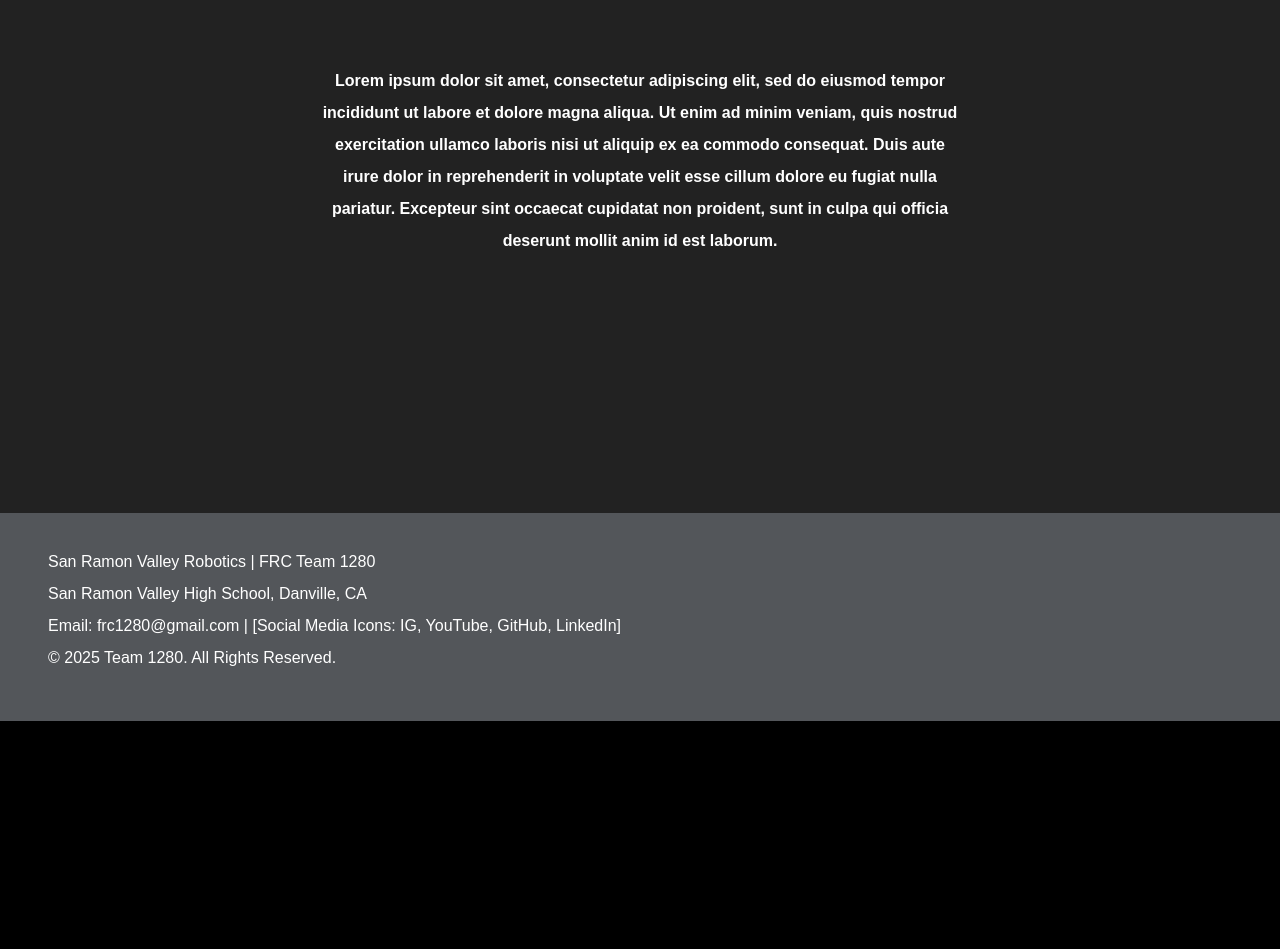
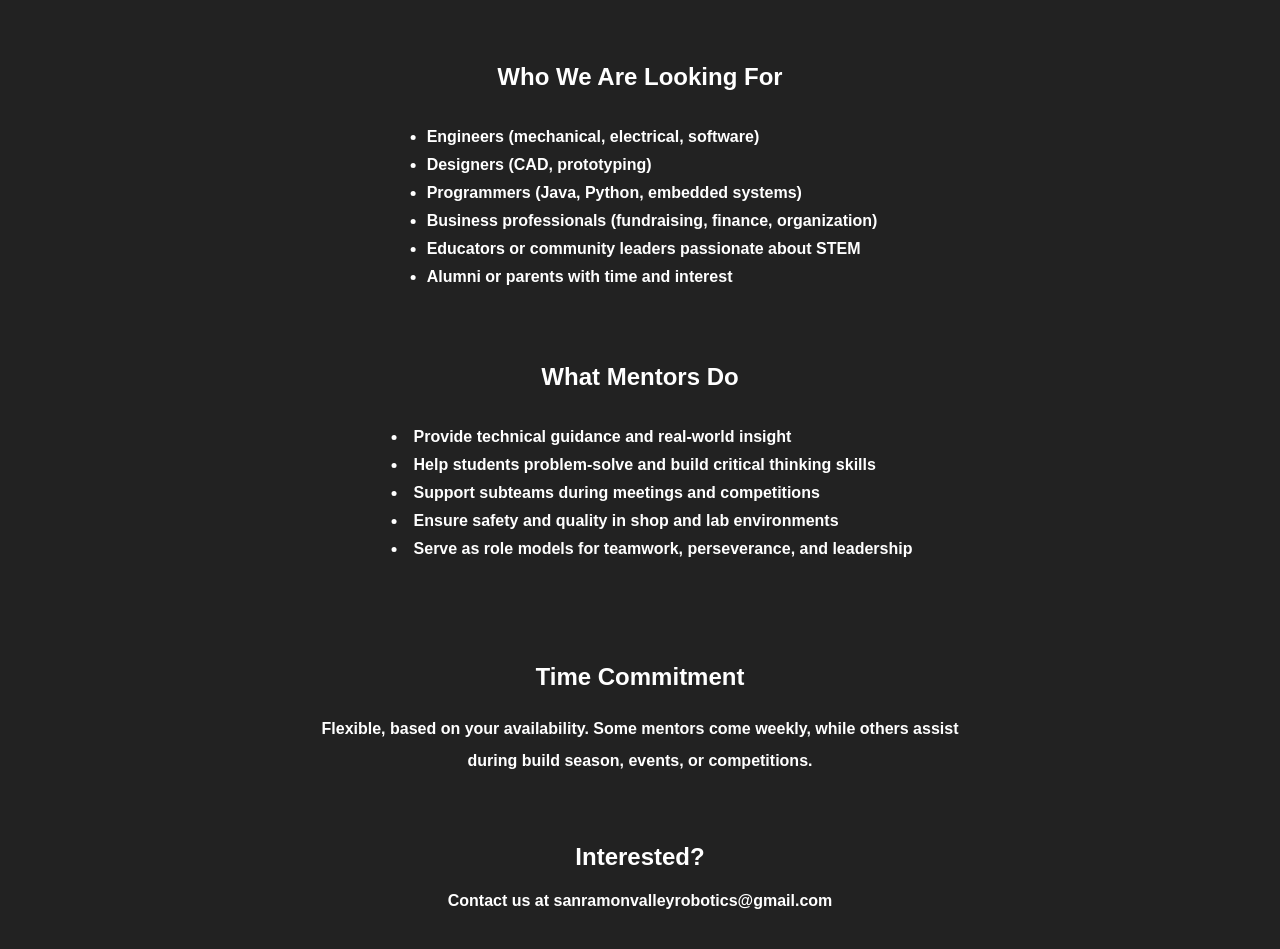
Before and after one commit to Team-1280/1280-website, a React (Vite) app in the folder app/: page /Join in a window 1280 px wide. Shown: the part 1423-2372 px from the top of the page. Before the commit the page ends 2144 px from the top, so only its background shows below. Built offline with nearby package versions, Linux system fonts and the light colour scheme.

Commit message:
mentor interest finished

```diff
--- a/app/src/pages/Join.jsx
+++ b/app/src/pages/Join.jsx
@@ -7,6 +7,9 @@ const Join = () => (
                 <div className='top-opacity'>
                     <div className='top-heading'>
                         Interested? Join Our Team!
+                    </div>
+                    <div className='top-subheading'>
+                        Team 1280 – the Ragin’ C’ Biscuits – is always looking for passionate students and dedicated mentors who want to learn, build, and make a difference. Whether you're interested in engineering, programming, media, business, or outreach, there's a place for you on our team.
                     </div>
                 </div>
             </div>
@@ -34,16 +37,64 @@ const Join = () => (
         </section>
         <section>
             <div className='black-background'>
-                <div className='mid-heading'>
-                    Want to be a Mentor?
+                <div className='split-mentor-reqs'>
+                    <div className='mid-heading'>
+                        Want to be a Mentor?
+                    </div>
+                    <div className="looking-for-heading">
+                        Who We Are Looking For
+                    </div>
+                    <div className='mid-text'>
+                        <ul>
+                            <li>
+                            Engineers (mechanical, electrical, software)
+                            </li>
+                            <li>
+                            Designers (CAD, prototyping)
+                            </li>
+                            <li>
+                            Programmers (Java, Python, embedded systems)
+                            </li>
+                            <li>
+                            Business professionals (fundraising, finance, organization)
+                            </li>
+                            <li>
+                            Educators or community leaders passionate about STEM
+                            </li>
+                            <li>
+                            Alumni or parents with time and interest
+                            </li>
+                        </ul>
+                    </div>
+                    <div className='mentors-do-heading'>
+                        What Mentors Do
+                    </div>
+                    <div className='mentors-do-bullets'>
+                        <ul>
+                            <li>Provide technical guidance and real-world insight</li>
+                            <li>Help students problem-solve and build critical thinking skills</li>
+                            <li>Support subteams during meetings and competitions</li>
+                            <li>Ensure safety and quality in shop and lab environments</li>
+                            <li>Serve as role models for teamwork, perseverance, and leadership</li>
+                        </ul>
+                    </div>
                 </div>
-                <div className='mid-text'>
-                    Lorem ipsum dolor sit amet, consectetur adipiscing elit, sed do eiusmod tempor incididunt ut labore et dolore magna aliqua.
-                    Ut enim ad minim veniam, quis nostrud exercitation ullamco laboris nisi ut aliquip ex ea commodo consequat.
-                    Duis aute irure dolor in reprehenderit in voluptate velit esse cillum dolore eu fugiat nulla pariatur.
-                    Excepteur sint occaecat cupidatat non proident, sunt in culpa qui officia deserunt mollit anim id est laborum.
+                <div className='commitment-mentor-heading'>
+                    Time Commitment
+                </div>
+                <div className='commitment-mentor-text'>
+                    Flexible, based on your availability. Some mentors come weekly, while others assist during build season, events, or competitions.
+                </div>
+                <div className='interested-mentor-heading'>
+                    Interested?
+                </div>
+                <div className='interested-mentor-text'>
+                    Contact us at sanramonvalleyrobotics@gmail.com
                 </div>
             </div>
+        </section>
+        <section>
+
         </section>
     </>
 )
--- a/app/src/pages/styles/Join.css
+++ b/app/src/pages/styles/Join.css
@@ -25,9 +25,21 @@
     color: white;
     font-weight: bold;
     font-size: xxx-large;
+    top: 30%;
+    left: 50%;
+    transform: translateX(-50%);
+    text-align: center;
+}
+.top-subheading {
+    position: absolute;
+    color: white;
+    font-weight: bold;
+    font-size: large;
     top: 50%;
     left: 50%;
     transform: translateX(-50%);
+    line-height: 2;
+    text-align: center;
 }
 .half-container {
     display: flex;
@@ -81,13 +93,129 @@
     color: white;
     padding: 2rem;
     left: 50%;
-    top: 10%;
+    top: 5%;
     transform: translateX(-50%);
     position: absolute;
     font-size: xx-large;
     font-weight: bold;
 }
 .mid-text {
+    font-weight: bold;
+    font-size: medium;
+    overflow: hidden;
+    padding-bottom: 1.5rem;
+    line-height: 1;
+    color: white;
+    max-width: 70%;
+    text-align: left;
+    justify-content: center;
+    align-items: center;
+    position: absolute;
+    left: 50%;
+    top: 20%;
+    transform: translateX(-50%);
+}
+.black-background {
+    height: 150vh;
+    justify-content: center;
+    align-items: center;
+    background-position: center;
+    background-size: cover;
+    position: relative;
+    overflow: hidden;
+    text-overflow: ellipsis;
+    /* padding-top: 1rem; */
+    background-color: #222222;
+    display: flex;
+}
+.new-line-join {
+    text-align: left;
+}
+.mid-text ul {
+    list-style-type: disc;
+    padding-left: 1.5rem;
+}
+.mid-text li {
+    margin-bottom: 0.75rem;
+    font-size: 1rem;
+    color: white;
+}
+.looking-for-heading {
+    font-weight: bold;
+    font-size: x-large;
+    overflow: hidden;
+    padding-bottom: 1.5rem;
+    line-height: 2;
+    color: white;
+    max-width: 70%;
+    text-align: left;
+    justify-content: center;
+    align-items: center;
+    position: absolute;
+    left: 50%;
+    top: 15%;
+    transform: translateX(-50%);
+}
+.mentors-do-heading {
+    font-weight: bold;
+    font-size: x-large;
+    overflow: hidden;
+    padding-bottom: 1.5rem;
+    line-height: 2;
+    color: white;
+    max-width: 70%;
+    text-align: left;
+    justify-content: center;
+    align-items: center;
+    position: absolute;
+    left: 50%;
+    top: 40%;
+    transform: translateX(-50%);
+}
+.mentors-do-bullets {
+    font-weight: bold;
+    font-size: medium;
+    overflow: hidden;
+    padding-bottom: 1.5rem;
+    line-height: 1;
+    color: white;
+    max-width: 70%;
+    text-align: left;
+    justify-content: center;
+    align-items: center;
+    position: absolute;
+    left: 50%;
+    top: 45%;
+    transform: translateX(-50%);
+}
+.mentors-do-bullets ul {
+    list-style-type: disc;
+    padding-left: 1.5rem;
+    list-style-position: inside;
+    text-align: left;
+}
+.mentors-do-bullets li {
+    margin-bottom: 0.75rem;
+    font-size: 1rem;
+    color: white;
+}
+.commitment-mentor-heading {
+    font-weight: bold;
+    font-size: x-large;
+    overflow: hidden;
+    padding-bottom: 1.5rem;
+    line-height: 2;
+    color: white;
+    max-width: 70%;
+    text-align: left;
+    justify-content: center;
+    align-items: center;
+    position: absolute;
+    left: 50%;
+    top: 65%;
+    transform: translateX(-50%);
+}
+.commitment-mentor-text {
     font-weight: bold;
     font-size: medium;
     overflow: hidden;
@@ -100,19 +228,41 @@
     align-items: center;
     position: absolute;
     left: 50%;
-    top: 30%;
+    top: 70%;
     transform: translateX(-50%);
 }
-.black-background {
-    display: flex;
-    height: 80vh;
+.interested-mentor-heading {
+    font-weight: bold;
+    font-size: x-large;
+    overflow: hidden;
+    padding-bottom: 1.5rem;
+    line-height: 2;
+    color: white;
+    max-width: 70%;
+    text-align: left;
     justify-content: center;
     align-items: center;
-    background-position: center;
-    background-size: cover;
-    position: relative;
+    position: absolute;
+    left: 50%;
+    top: 80%;
+    transform: translateX(-50%);
+}
+.interested-mentor-text {
+    font-weight: bold;
+    font-size: medium;
     overflow: hidden;
-    text-overflow: ellipsis;
-    /* padding-top: 1rem; */
-    background-color: #222222;
+    padding-bottom: 1.5rem;
+    line-height: 1;
+    color: white;
+    max-width: 70%;
+    text-align: left;
+    justify-content: center;
+    align-items: center;
+    position: absolute;
+    left: 50%;
+    top: 85%;
+    transform: translateX(-50%);
 }
+.split-mentor-reqs {
+    display: flex;
+}
```
